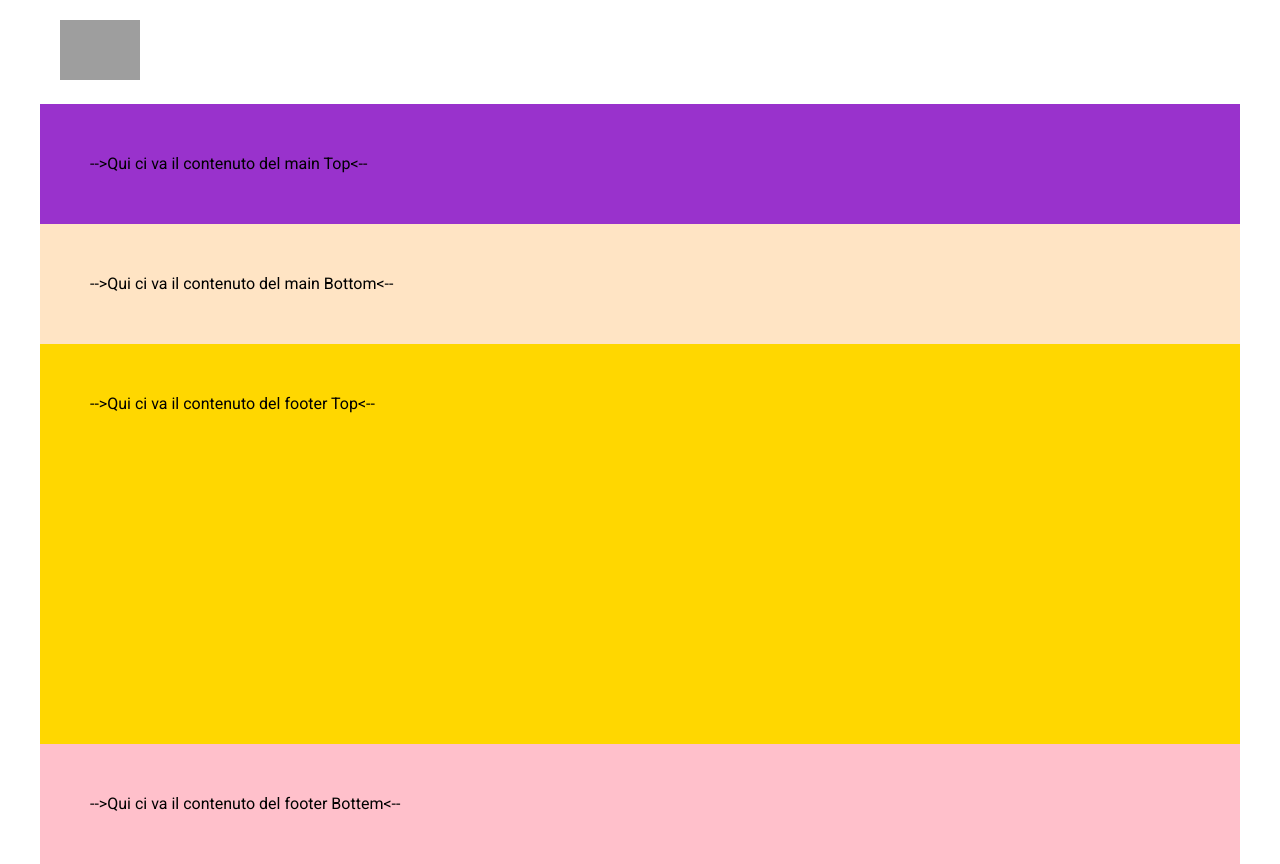
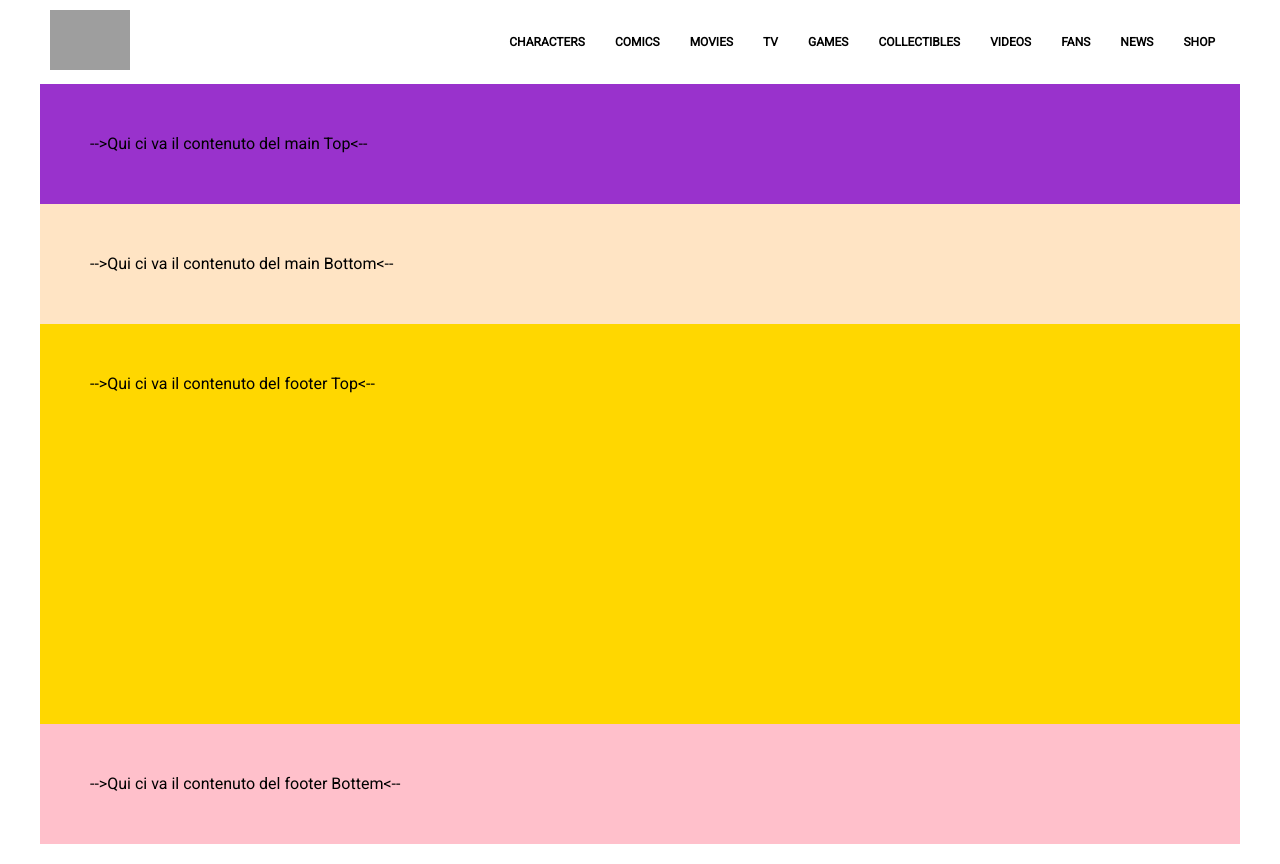
Before and after one commit to Therakar/vite-base-template, a Vue app: page / in a window 1280 px wide. Built offline with nearby package versions, Linux system fonts and the light colour scheme; grey boxes are pictures that could not be loaded.

Commit message:
inserimento del nav nell'header utilizzando v-for

```diff
--- a/src/components/AppHeader.vue
+++ b/src/components/AppHeader.vue
@@ -1,22 +1,25 @@
 <!-- HEADER -->
 <script>
 import AppIcon from './AppIcon.vue';
+import AppHeaderNav from './AppHeaderNav.vue';
 export default {
   name: 'AppHeader',
   components: {
     AppIcon,
-  }
+    AppHeaderNav,
+  },
 }
 </script>
 
 <template>
-  <header class="container">
+  <header class="container flex sp-bw al-cnt">
     <AppIcon/>
+    <AppHeaderNav/>
   </header>
 </template>
 
 <style scoped>
   .container{
-    padding: 20px;
+    padding: 10px;
     }
 </style>
--- /dev/null
+++ b/src/components/AppHeaderNav.vue
@@ -0,0 +1,42 @@
+<script>
+export default {
+  name: 'AppHeaderNav',
+  data() {
+    return {
+        links: [
+            'CHARACTERS',
+            'COMICS',
+            'MOVIES',
+            'TV',
+            'GAMES',
+            'COLLECTIBLES',
+            'VIDEOS',
+            'FANS',
+            'NEWS',
+            'SHOP'
+        ]
+    }
+  }
+}
+</script>
+
+<template>
+  <nav>
+    <ul class="flex">
+        <li v-for="link in links"><a href="">{{link}}</a></li>
+    </ul>
+</nav>
+</template>
+
+<style lang="scss" scoped>
+  ul{
+    list-style: none;
+
+    a{
+        display: inline-block;
+        padding: 15px 15px;
+        text-decoration: none;
+        color: #000;
+    }
+  }
+</style>
--- a/src/style/global.scss
+++ b/src/style/global.scss
@@ -2,9 +2,17 @@
 @import './partials/variables.scss';
 @import './partials/reset.scss';
 @import './partials/typography.scss';
+@import './partials/interactive.scss';
 @import './partials/layout.scss';
+
 
 //UTILITY
 .flex{
     display: flex;
 }
+.sp-bw{
+    justify-content: space-between;
+}
+.al-cnt{
+    align-items: center;
+}
--- /dev/null
+++ b/src/style/partials/interactive.scss
@@ -0,0 +1,4 @@
+a{
+    font-size: 12px;
+    font-weight: 700;
+}
```
